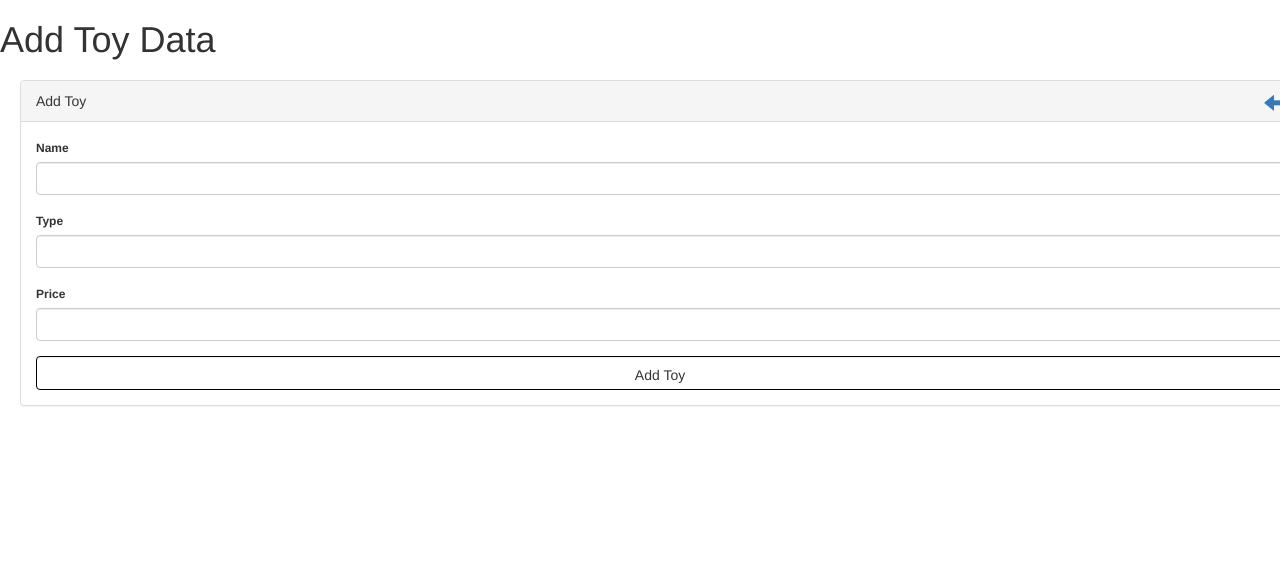
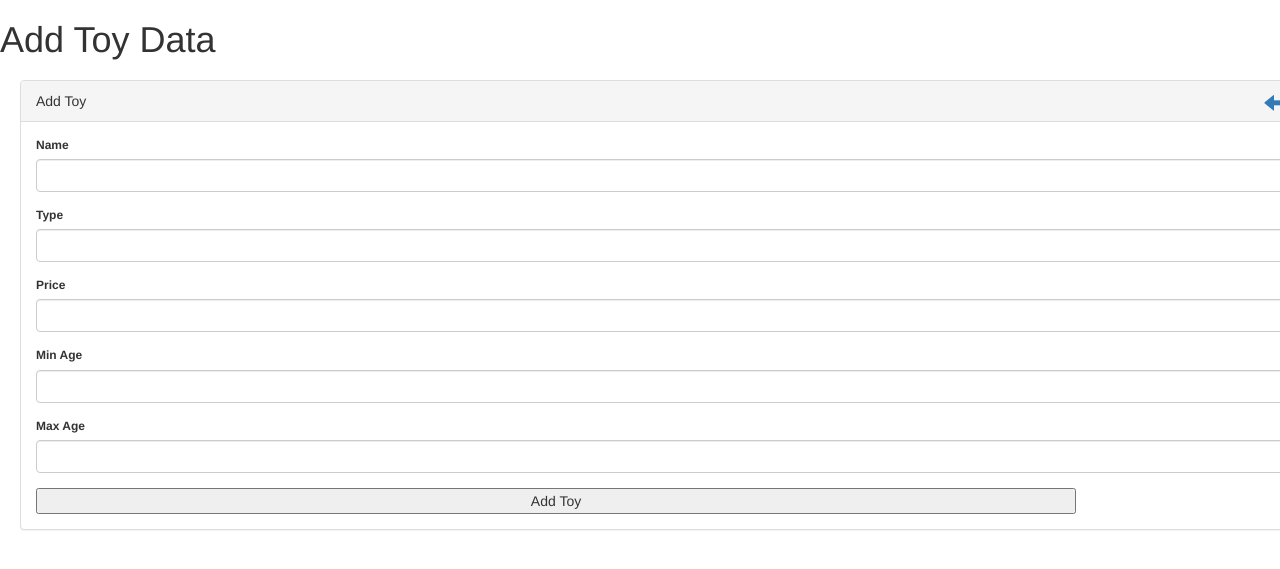
Before and after one commit to ChaoukiBayoudhi/php_toyStore_Management, a PHP site: page /addToy.php in a window 1280 px wide. Shown: the top 569 px of the page. Run offline with PHP 8.4, Linux system fonts and the light colour scheme.

Commit message:
correct some errors in addToy formFunctions

```diff
--- a/addToy.php
+++ b/addToy.php
@@ -1,16 +1,9 @@
-<!DOCTYPE html>
-<html lang="en">
-<head>
-    <meta charset="UTF-8">
-    <meta http-equiv="X-UA-Compatible" content="IE=edge">
-    <meta name="viewport" content="width=device-width, initial-scale=1.0">
-    <script src="https://code.jquery.com/jquery-2.2.4.min.js"></script>
+<script src="https://code.jquery.com/jquery-2.2.4.min.js"></script>
     <script src="https://maxcdn.bootstrapcdn.com/bootstrap/3.3.5/js/bootstrap.min.js"></script>
     <link href="https://maxcdn.bootstrapcdn.com/bootstrap/3.3.5/css/bootstrap.min.css" rel="stylesheet">
     <link rel="stylesheet" href="style.css">
     <title>Add Toy</title>
-</head>
-<body>
+
 <h1>Add Toy Data</h1>
 <div class="row">
     <div class="panel panel-default toy-add-edit">
@@ -29,12 +22,17 @@
                     <label>Price</label>
                     <input type="text" class="form-control" name="price"/>
                 </div>
+                <div class="form-group">
+                    <label>Min Age</label>
+                    <input type="text" class="form-control" name="minAge"/>
+                </div>
+                <div class="form-group">
+                    <label>Max Age</label>
+                    <input type="text" class="form-control" name="maxAge"/>
+                </div>
                 <input type="hidden" name="action_type" value="add"/>
-                <input type="submit" class="form-control btn-default" name="submit" value="Add Toy"/>
+                <input type="submit" class="offset-sm-2 col-sm-10" name="submit" value="Add Toy"/>
             </form>
         </div>
     </div>
 </div>
-
-</body>
-</html>
```
Also changed, not shown: dbConfig.php (+4 -9 lines), formFunctions.php (+10 -2 lines), index.php (+12 -11 lines).
